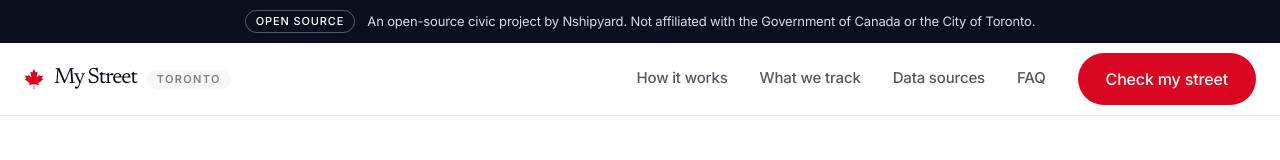
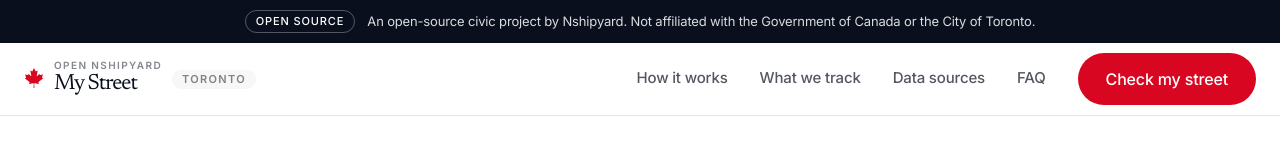
Before and after one commit to Nshipyard/my-street, a Next.js app: page / in a window 1280 px wide. Shown: the top 160 px of the page. Built offline with nearby package versions, Linux system fonts and the light colour scheme; no server answers.

Commit message:
Header eyebrow 'Open Nshipyard' above project title in site nav

```diff
--- a/app/globals.css
+++ b/app/globals.css
@@ -62,6 +62,11 @@ section { padding: 88px 0; }
 .brand-mark {
   color: var(--canada);
   display: inline-flex; align-items: center; justify-content: center;
+}
+.brand-stack { display: inline-flex; flex-direction: column; line-height: 1.15; }
+.brand-eyebrow {
+  font-family: "Inter", sans-serif; font-size: 10px; font-weight: 600;
+  letter-spacing: 0.14em; text-transform: uppercase; color: var(--ink-faint);
 }
 
 /* ---------- honesty banner (family shared) ---------- */
--- a/components/SiteNav.js
+++ b/components/SiteNav.js
@@ -19,7 +19,10 @@ export default function SiteNav() {
           <span className="brand-mark">
             <MapleLeaf size={20} />
           </span>
-          My Street
+          <span className="brand-stack">
+            <span className="brand-eyebrow">Open Nshipyard</span>
+            <span>My Street</span>
+          </span>
           <span className="brand-badge">Toronto</span>
         </a>
         <button
```
